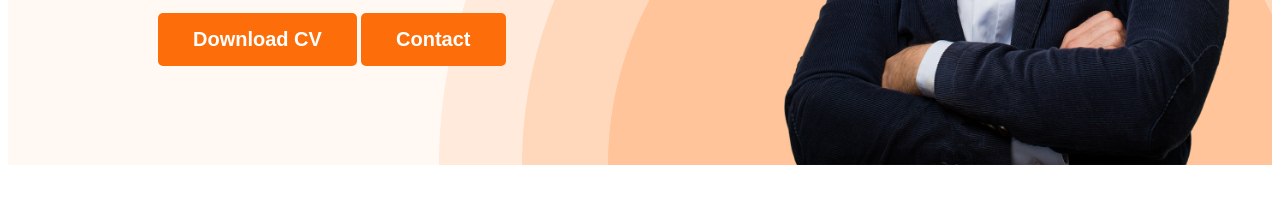
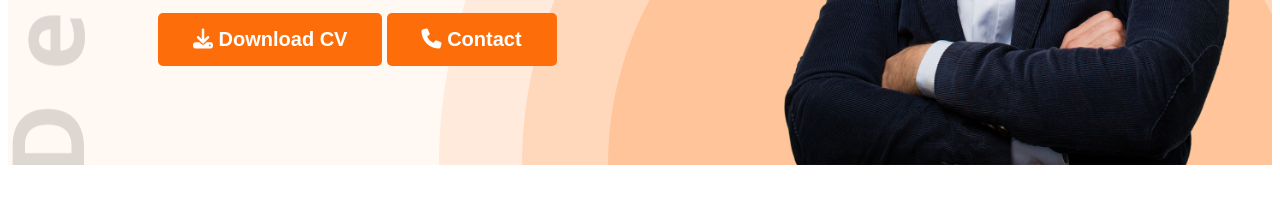
Before and after one commit to milydatta/developer-portfolio, a plain HTML site: page index.html in a window 1280 px wide. Shown: the part 603-800 px from the top of the page. Drawn offline with nearby package versions, Linux system fonts and the light colour scheme.

Commit message:
added some icon

```diff
--- a/index.html
+++ b/index.html
@@ -8,6 +8,7 @@
     <link rel="preconnect" href="https://fonts.gstatic.com" crossorigin>
     <link href="https://fonts.googleapis.com/css2?family=Open+Sans:ital,wght@0,300..800;1,300..800&display=swap" rel="stylesheet">
     <link rel="stylesheet" href="styles/portfolio.css">
+    <script src="https://kit.fontawesome.com/376454eb42.js" crossorigin="anonymous"></script>
 </head>
 <body>
     <header class="header">
@@ -27,8 +28,8 @@
              adipisicing elit. Voluptatem rerum ipsam
               nostrum illo voluptatibus ipsa incidunt
                blanditiis placeat fuga ad!</p>
-          <button class="btn-primary">Download CV</button>
-          <button class="btn-primary">Contact</button>
+          <button class="btn-primary"><i class="fa-solid fa-download"></i> Download CV</button>
+          <button class="btn-primary"><i class="fa-solid fa-phone"></i> Contact</button>
         </div>
         <img class="profile-pic" src="images/hardy.png" alt="">
       </div>
@@ -190,7 +191,7 @@
                </div>
           </div>
           <div class="download-cv">
-            <button class="btn-primary">Download CV</button>
+            <button class="btn-primary"><i class="fa-solid fa-download"></i> Download CV</button>
           </div>
         </section>
     </main>
--- a/styles/portfolio.css
+++ b/styles/portfolio.css
@@ -63,9 +63,9 @@ nav a{
 /* header related styles*/
 .header{
     background-color: #FFF8F3;
-    background-image: url('../images/header_bg.png');
+    background-image: url('../images/header_bg.png'), url('../images/developer.png');
     background-repeat: no-repeat;
-    background-position: bottom right;
+    background-position: bottom right, top left;
 }
 .banner{
     padding: 30px 30px 0px 150px;
```
